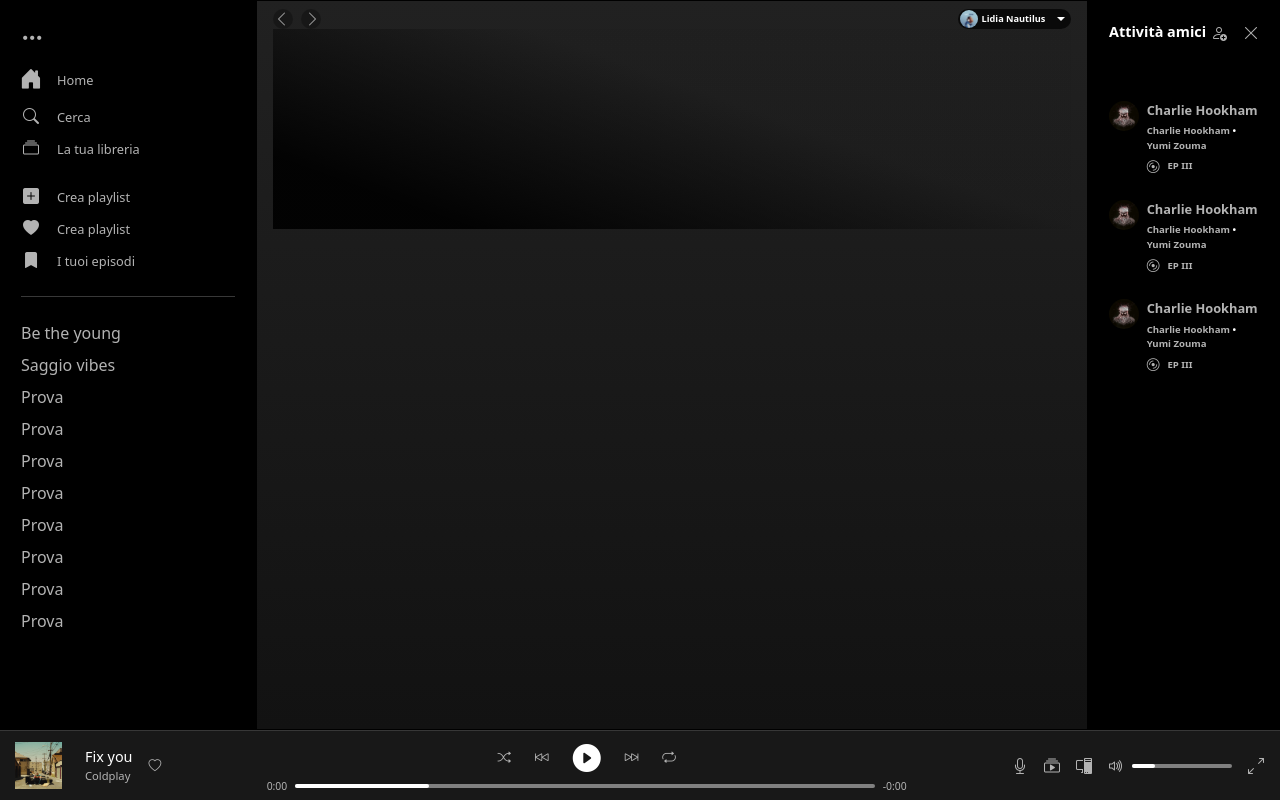
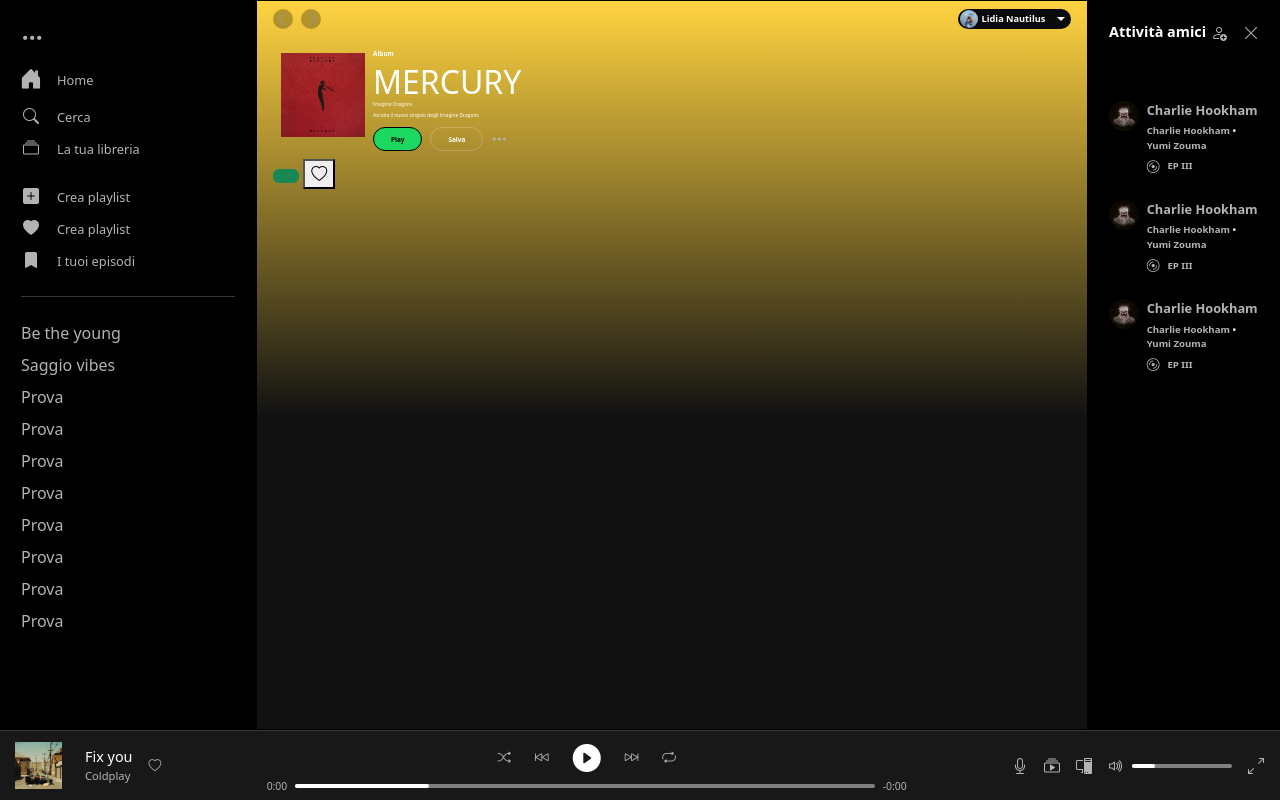
Before and after one commit to giuliomarinelli/BW-II, a website: page album.html in a window 1280 px wide. Drawn offline with nearby package versions, Linux system fonts and the light colour scheme.

Commit message:
album page

```diff
--- a/album.html
+++ b/album.html
@@ -88,7 +88,7 @@
                 </div>
 
             </div>
-            <div class="center px-3 py-2">
+            <div class="center album px-3 py-2">
 
                 <div class="upper-bar d-flex justify-content-between">
 
@@ -116,11 +116,37 @@
                     </div>
 
                 </div>
-                <div class="homepage-content">
 
-                    <div class="suggested-album"></div>
-                    <div class="last-playlists"></div>
-                    <div class="suggested-playlists"></div>
+                <div class="album-page-content">
+
+                    <div class="album-profile-container mt-3 d-flex">
+                            <div class="image-suggested-album-container p-2">
+                                <img class="img-fluid" src="assets/imgs/main/image-11.jpg" alt="img-05">
+                            </div>
+                            <div class="text-suggested-album-container">
+
+                                <p class="m-0 text-white album-text mt-1 mb-1 fw-bold">Album</p>
+                                <h2 class="m-0 album-title text-white">MERCURY</h2>
+                                <p class="m-0 text-white artists-text">Imagine Dragons</p>
+                                <p class="m-0 text-white artists-text mt-1">Ascolta il nuovo singolo degli Imagine Dragons</p>
+                                <div class="album-buttons d-flex gap-2 mt-2 mb-2">
+
+                                    <button class="rounded-btn play-btn">Play</button>
+                                    <button class="rounded-btn">Salva</button>
+                                    <a href="#"><i class="bi bi-three-dots icon"></i></a>
+                                </div>
+                            </div>
+                    </div>
+                    <div class="album-bottom-container">
+                        <div class="album-buttons-container">
+                            <button class="btn btn-success"></button>
+                            <button class="heart-container">
+                                <i class="bi bi-heart"></i>
+                                <!-- <i class="bi bi-heart-fill"></i>  <- Filled heart post click -->
+                            </button>
+                        </div>
+                        <div class="album-songs-list"></div>
+                    </div>
 
                 </div>
 
--- a/scss/_album-main.scss
+++ b/scss/_album-main.scss
@@ -0,0 +1,5 @@
+
+    .album {
+        background: rgb(0,0,0);
+        background: linear-gradient(360deg, #121212 43%, rgba(255,211,64,1) 100%);
+    }
--- a/scss/style.scss
+++ b/scss/style.scss
@@ -1,9 +1,9 @@
 @import 'functions';
 @import 'variables';
+@import 'album-main';
 @import '../node_modules/bootstrap/scss/bootstrap';
 
 /*
-@import 'album-main';
 @import 'artist-main';
 @import 'bottom-bar';
 @import 'homepage-main';
@@ -398,4 +398,11 @@
 
         }
     }
+
+    /* ALBUM PAGE */
+
+    .album {
+        background: rgb(0,0,0);
+        background: linear-gradient(360deg, #121212 43%, rgba(255,211,64,1) 100%);
+    }
 }
```
Also changed, not shown: css/style.css, 1 other file.
